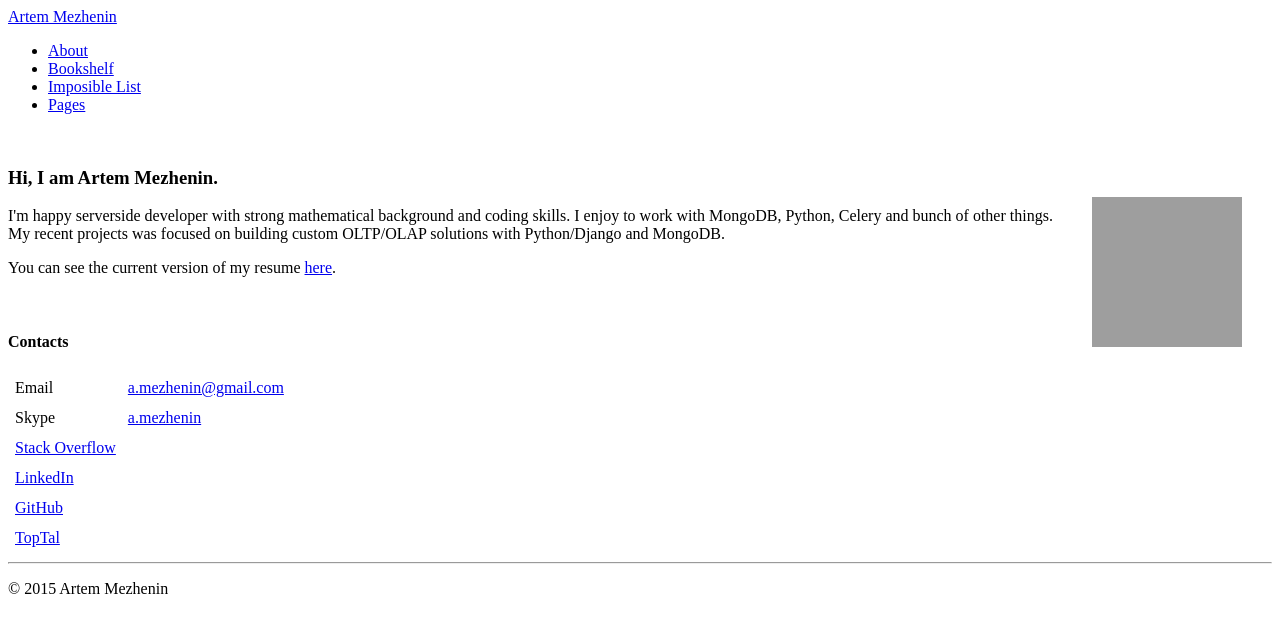
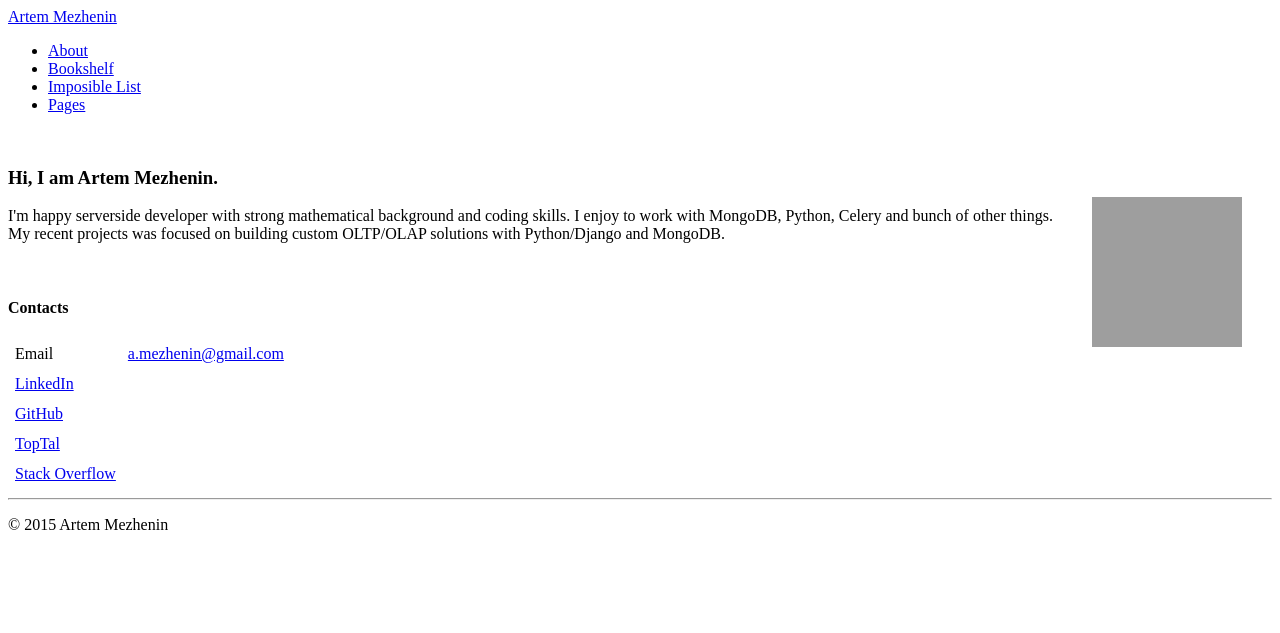
Before and after one commit to amezhenin/amezhenin_github.io, a Jekyll site: the page built from about.html, in a window 1280 px wide. Shown: the top 633 px of the page. Built offline with Jekyll 4.4.1, drawn with Linux system fonts in a browser that asks for light colours; grey boxes are pictures that could not be loaded.

Commit message:
drop cv and some other info

```diff
--- a/about.html
+++ b/about.html
@@ -20,8 +20,6 @@ group: navigation
 I'm happy serverside developer with strong mathematical background and coding skills. I enjoy to work with MongoDB, Python, Celery and bunch of other things. My recent projects was focused on building custom OLTP/OLAP solutions with Python/Django and MongoDB.
 </p>
 
-<p>You can see the current version of my resume <a href="/files/resume_mezhenin.pdf">here</a>.</p>
-
 <br>
 <h4>Contacts</h4>
 
@@ -29,13 +27,6 @@ I'm happy serverside developer with strong mathematical background and coding sk
   <tr>
     <td>Email</td>
     <td><a href= "mailto:a.mezhenin@gmail.com" >a.mezhenin@gmail.com</a></td>
-  </tr>
-  <tr>
-    <td>Skype</td>
-    <td><a href="skype:a.mezhenin">a.mezhenin</a></td>
-  </tr>
-  <tr>
-    <td><a href="http://stackoverflow.com/users/1325846/amezhenin">Stack Overflow</a></td>
   </tr>
   <tr>
     <td><a href="http://www.linkedin.com/in/mezhenin">LinkedIn</a></td>
@@ -46,6 +37,7 @@ I'm happy serverside developer with strong mathematical background and coding sk
   <tr>
     <td><a href="http://www.toptal.com/python#rapid-development">TopTal</a></td>
   </tr>
+<tr>
+    <td><a href="http://stackoverflow.com/users/1325846/amezhenin">Stack Overflow</a></td>
+  </tr>
 </table>
-
-<a href=""></a>
```
Also changed, not shown: 1 other file.
